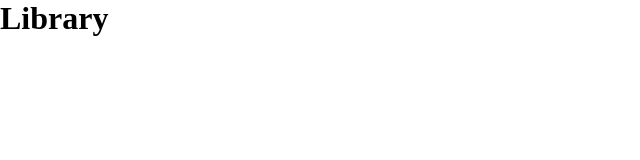
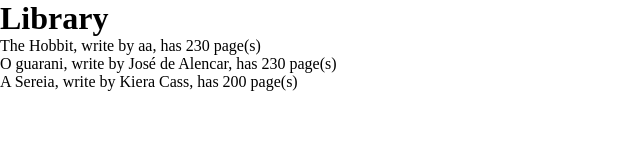
Before and after one commit to raory1/library, a plain HTML site: page index.html in a window 1280 px wide. Shown: the whole page, without its empty margins (0-640 px from the left). Drawn offline with Linux system fonts and the light colour scheme.

Commit message:
feat: add a fuction that displays all books

```diff
--- a/index.html
+++ b/index.html
@@ -5,7 +5,7 @@
     <meta name="viewport" content="width=device-width, initial-scale=1.0">
     <title>Document</title>
     <link rel="stylesheet" href="./styles.css">
-    <script src="./script.js"></script>
+    <script src="./script.js" defer></script>
 </head>
 <body>
     <h1>Library</h1>
--- a/script.js
+++ b/script.js
@@ -18,5 +18,18 @@ function addBookToLibrary(title, author, pages){
     library.push(book)
 }
 
-addBookToLibrary("The Hobbit", "", "230")
+function displayBooks(){
+    library.forEach(book => {
+        const div = document.createElement("div")
+        const p = document.createElement("p")
+        p.append(`${book.title}, write by ${book.author}, has ${book.pages} page(s)`)
+        div.append(p)
+        document.body.append(div)
+    })
+}
+
+addBookToLibrary("The Hobbit", "aa", "230")
+addBookToLibrary("O guarani", "José de Alencar", "230")
+addBookToLibrary("A Sereia", "Kiera Cass", "200")
+displayBooks()
 console.log(library)
```
